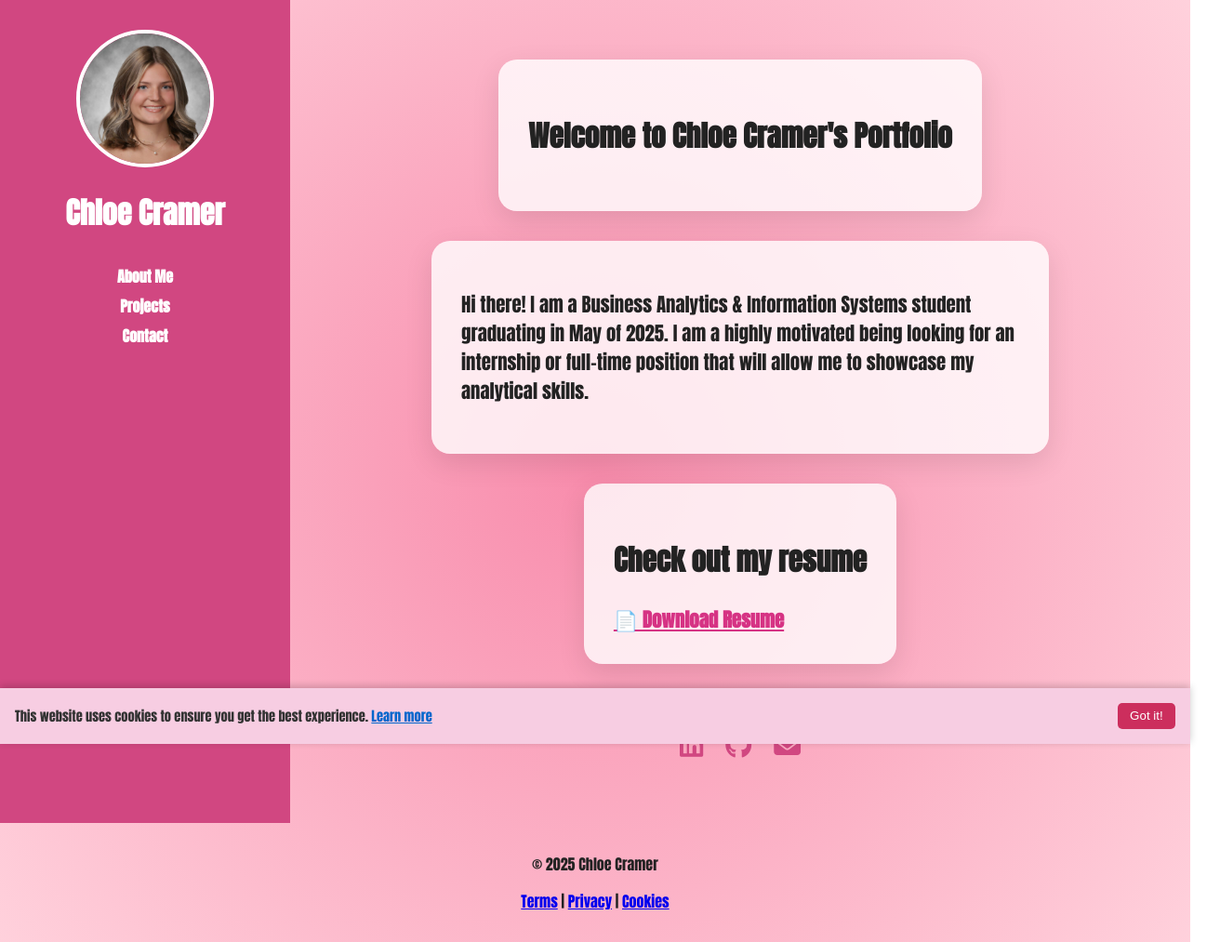
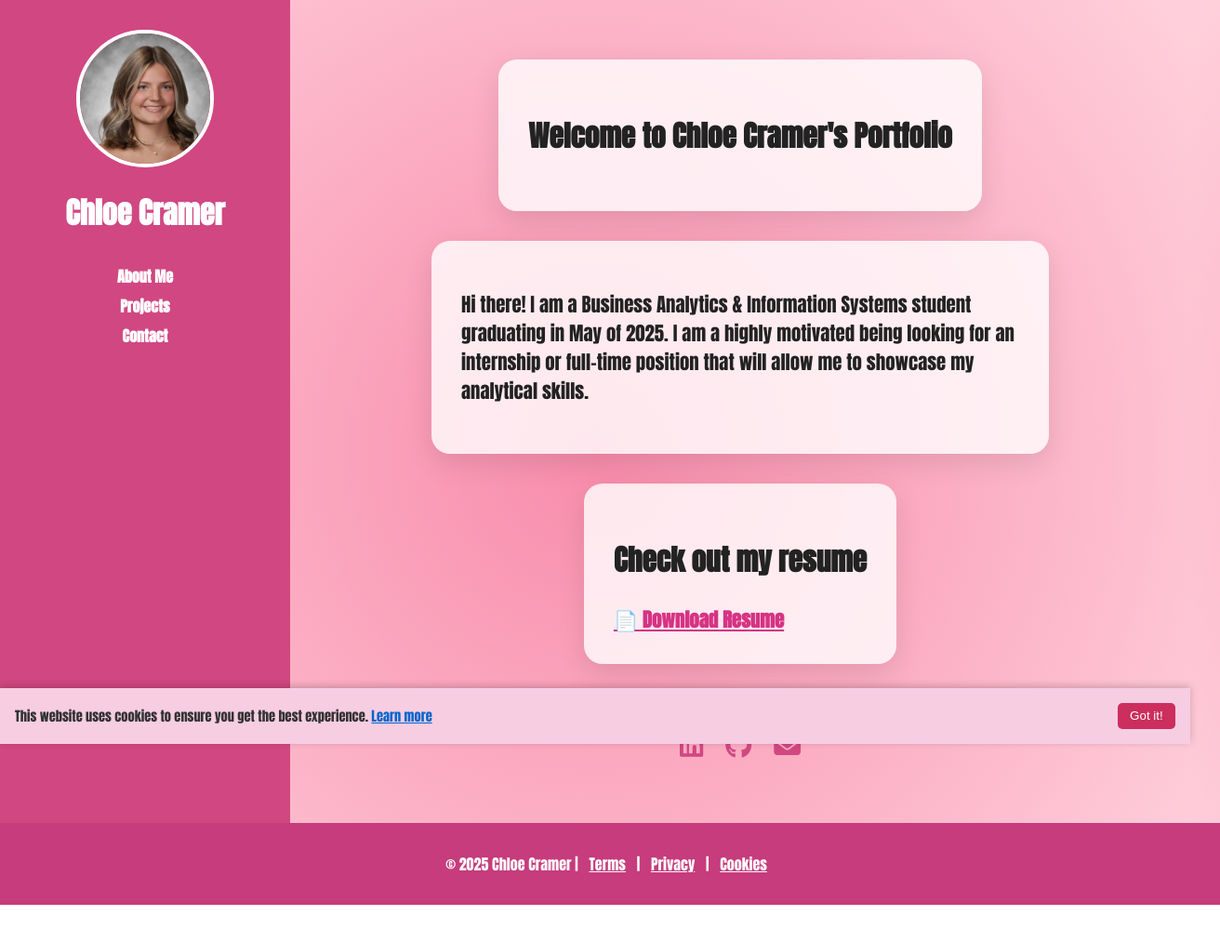
Before and after one commit to chloecramerrr/Portfolio-site, a plain HTML site: page index.html in a window 1280 px wide. Shown: the whole page at 93% size, 1312 px wide, since content can reach past the window. After the commit the page ends 973 px from the top, so only its background shows below. Drawn offline with nearby package versions, Linux system fonts and the light colour scheme.

Commit message:
updated footer style

```diff
--- a/index.html
+++ b/index.html
@@ -140,11 +140,10 @@
       </main>
     </div>
 
-    <footer style="text-align: center; padding: 1em">
-      <p>© 2025 Chloe Cramer</p>
+    <footer class="footer-bar">
       <p>
-        <a href="terms.html">Terms</a> | <a href="privacy.html">Privacy</a> |
-        <a href="cookies.html">Cookies</a>
+        © 2025 Chloe Cramer | <a href="terms.html">Terms</a> |
+        <a href="privacy.html">Privacy</a> | <a href="cookies.html">Cookies</a>
       </p>
     </footer>
 
--- a/style.css
+++ b/style.css
@@ -115,3 +115,19 @@ body {
     padding: 2rem;
   }
 }
+.footer-bar {
+  background-color: #c63c7c; /* Dark pink like your sidebar */
+  color: white;
+  text-align: center;
+  padding: 1em;
+  width: 100%;
+  position: relative;
+  bottom: 0;
+  left: 0;
+}
+
+.footer-bar a {
+  color: white;
+  text-decoration: underline;
+  margin: 0 0.5em;
+}
```
Also changed, not shown: about.html (+3 -4 lines), contact.html (+3 -4 lines), projects.html (+3 -4 lines).
